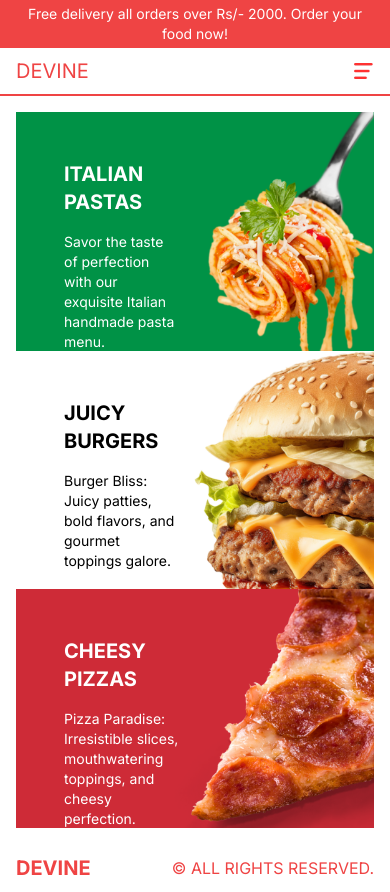
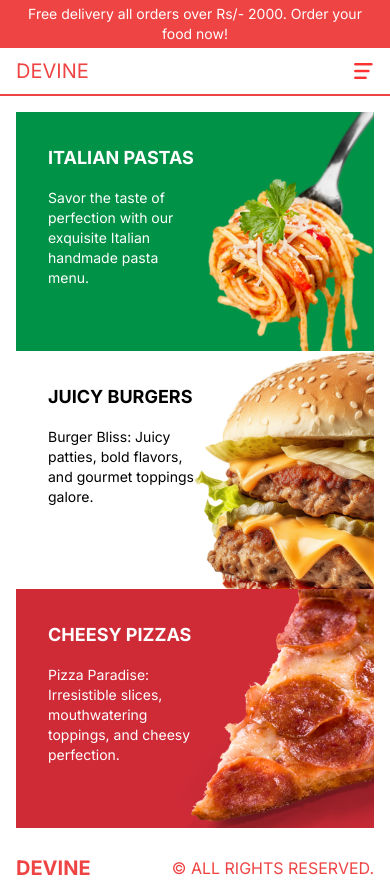
Before and after one commit to Pegu-Mrigen/restaurant-gohpur, a Next.js app: page /menu in a window 390 px wide. Built offline with nearby package versions, Linux system fonts and the light colour scheme.

Commit message:
front end ended

```diff
--- a/src/app/menu/page.tsx
+++ b/src/app/menu/page.tsx
@@ -12,8 +12,8 @@
           style={{ backgroundImage: `url(${category.img})` }}
           className="w-full h-1/3 bg-cover p-8 md:h-1/2"
         >
-          <div className={`text-${category.color} w-1/2 p-4`}>
-            <h1 className="uppercase font-bold text-xl md:text-xl">{category.title}</h1>
+          <div className={`text-${category.color} w-1/2 md:p-4`}>
+            <h1 className="uppercase font-bold text-lg md:text-xl">{category.title}</h1>
             <p className="text-sm lg:text-sm my-4">{category.desc}</p>
             <button
               className={`hidden 2xl:block bg-${category.color} text-${
```
